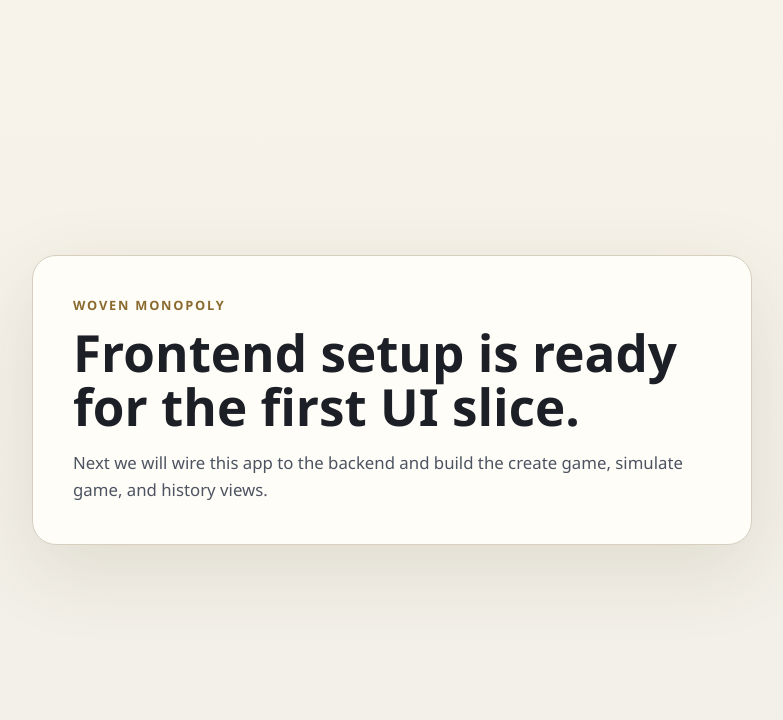
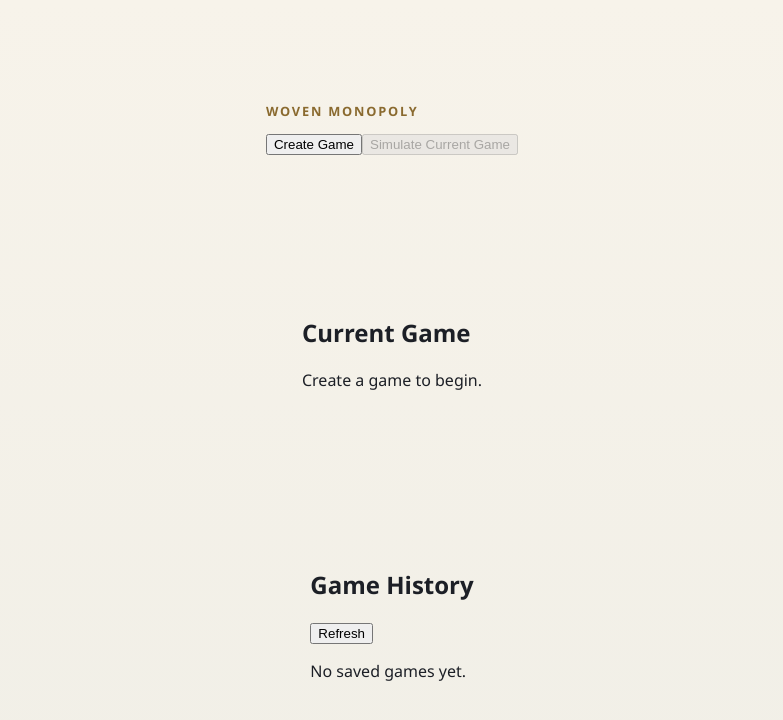
Before and after one commit to 02siri/Woven-Monopoly, a React (Vite) app in the folder frontend/: page / in a window 1280 px wide. Shown: the top 720 px of the page, without its empty margins (248-1031 px from the left). Built offline with nearby package versions, Linux system fonts and the light colour scheme.

Commit message:
Created Home Page +  Allowing Cors

```diff
--- a/frontend/src/App.tsx
+++ b/frontend/src/App.tsx
@@ -1,15 +1,11 @@
+import GameProvider from './context/GameProvider';
+import HomePage from './pages/HomePage';
+
 const App = () => {
   return (
-    <main className="app-shell">
-      <section className="hero-card">
-        <p className="eyebrow">Woven Monopoly</p>
-        <h1>Frontend setup is ready for the first UI slice.</h1>
-        <p className="hero-copy">
-          Next we will wire this app to the backend and build the create game,
-          simulate game, and history views.
-        </p>
-      </section>
-    </main>
+    <GameProvider>
+      <HomePage />
+    </GameProvider>
   );
 };
 
--- /dev/null
+++ b/frontend/src/pages/HomePage.tsx
@@ -0,0 +1,149 @@
+import {
+  createGame,
+  fetchGames,
+  simulateGame,
+} from '../api/games.api';
+import { useGameDispatch, useGameState } from '../context/GameContext';
+
+const HomePage = () => {
+  const { game, games, loading, error, players, turns } = useGameState();
+  const dispatch = useGameDispatch();
+
+  const loadGameHistory = async () => {
+    try {
+      const history = await fetchGames();
+
+      dispatch({
+        action: 'SET_GAME_HISTORY',
+        payload: history,
+      });
+    } catch (historyError) {
+      dispatch({
+        action: 'SET_ERROR',
+        payload:
+          historyError instanceof Error
+            ? historyError.message
+            : 'Failed to load game history',
+      });
+    }
+  };
+
+  const handleCreateGame = async () => {
+    dispatch({ action: 'SET_LOADING', payload: true });
+    dispatch({ action: 'SET_ERROR', payload: null });
+
+    try {
+      const data = await createGame();
+
+      dispatch({
+        action: 'SET_GAME_SETUP',
+        payload: data,
+      });
+
+      await loadGameHistory();
+    } catch (createError) {
+      dispatch({
+        action: 'SET_ERROR',
+        payload:
+          createError instanceof Error
+            ? createError.message
+            : 'Failed to create a game',
+      });
+    } finally {
+      dispatch({ action: 'SET_LOADING', payload: false });
+    }
+  };
+
+  const handleSimulateGame = async () => {
+    if (!game) {
+      return;
+    }
+
+    dispatch({ action: 'SET_LOADING', payload: true });
+    dispatch({ action: 'SET_ERROR', payload: null });
+
+    try {
+      const data = await simulateGame(game._id);
+
+      dispatch({
+        action: 'SET_SIMULATION_RESULT',
+        payload: data,
+      });
+
+      await loadGameHistory();
+    } catch (simulationError) {
+      dispatch({
+        action: 'SET_ERROR',
+        payload:
+          simulationError instanceof Error
+            ? simulationError.message
+            : 'Failed to simulate the game',
+      });
+    } finally {
+      dispatch({ action: 'SET_LOADING', payload: false });
+    }
+  };
+
+  return (
+    <main className="app-shell app-grid">
+      <section className="panel hero-panel">
+        <p className="eyebrow">Woven Monopoly</p>
+
+        <div className="action-row">
+          <button className="primary-button" onClick={handleCreateGame} disabled={loading}>
+            {loading ? 'Working...' : 'Create Game'}
+          </button>
+          <button
+            className="secondary-button"
+            onClick={handleSimulateGame}
+            disabled={loading || !game}
+          >
+            Simulate Current Game
+          </button>
+        </div>
+
+        {error ? <p className="error-text">{error}</p> : null}
+      </section>
+
+      <section className="panel status-panel">
+        <h2>Current Game</h2>
+        {game ? (
+          <div className="stack">
+            <p><strong>Game No:</strong> {game.gameNumber}</p>
+            <p><strong>Roll Set:</strong> {game.rollSetUsed}</p>
+            <p><strong>Status:</strong> {game.status}</p>
+            <p><strong>Players Loaded:</strong> {players.length}</p>
+            <p><strong>Turns Logged:</strong> {turns.length}</p>
+          </div>
+        ) : (
+          <p className="muted-text">Create a game to begin.</p>
+        )}
+      </section>
+
+      <section className="panel history-panel">
+        <div className="panel-header">
+          <h2>Game History</h2>
+          <button className="text-button" onClick={loadGameHistory}>
+            Refresh
+          </button>
+        </div>
+
+        {games.length > 0 ? (
+          <ul className="history-list">
+            {games.map((historyGame) => (
+              <li key={historyGame._id} className="history-item">
+                <span>Game {historyGame.gameNumber}</span>
+                <span>{historyGame.rollSetUsed}</span>
+                <span>{historyGame.status}</span>
+              </li>
+            ))}
+          </ul>
+        ) : (
+          <p className="muted-text">No saved games yet.</p>
+        )}
+      </section>
+    </main>
+  );
+};
+
+export default HomePage;
--- a/frontend/vite.config.js
+++ /dev/null
@@ -1,8 +0,0 @@
-import { defineConfig } from 'vite';
-import react from '@vitejs/plugin-react';
-export default defineConfig({
-    plugins: [react()],
-    server: {
-        port: 7000,
-    },
-});
--- a/frontend/vite.config.ts
+++ b/frontend/vite.config.ts
@@ -4,6 +4,6 @@ import react from '@vitejs/plugin-react';
 export default defineConfig({
   plugins: [react()],
   server: {
-    port: 7000,
+    port: 5173,
   },
 });
```
Also changed, not shown: 1 other file (tests, documents, lock files or other folders).
